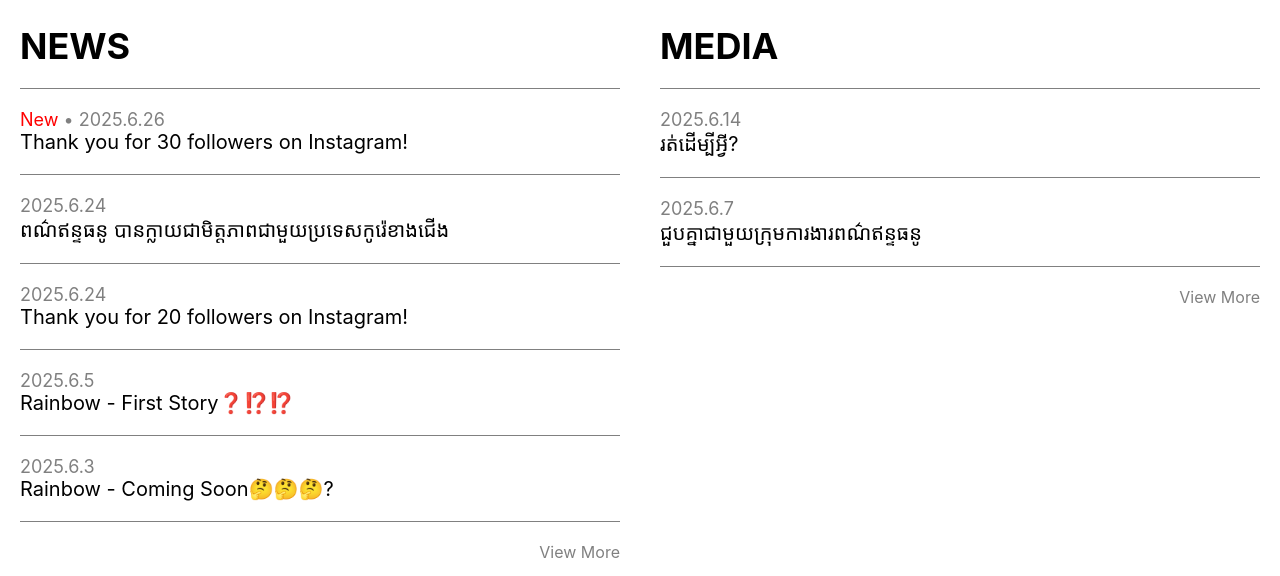
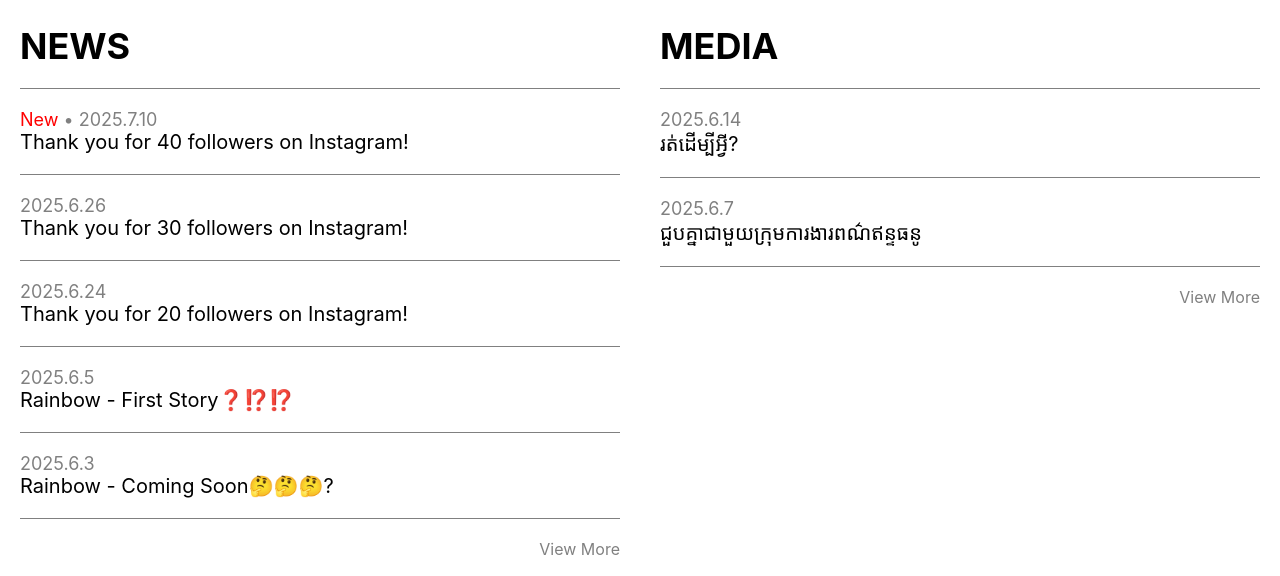
Before and after one commit to avenexz/rainbow, a plain HTML site: page index.html in a window 1280 px wide. Shown: the part 800-1376 px from the top of the page. Drawn offline with Linux system fonts and the light colour scheme; a web font is replaced by a local one.

Commit message:
Add files via upload

```diff
--- a/index.html
+++ b/index.html
@@ -82,18 +82,26 @@
                 <div class="news">
                     <a href="#">
                         <p class="date">
-                            <new>New</new> • 2025.6.26
+                            <new>New</new> • 2025.7.10
+                        </p>
+                        <div class="news-title">Thank you for 40 followers on Instagram!</div>
+                    </a>
+                </div>
+                <div class="news">
+                    <a href="#">
+                        <p class="date">
+                            2025.6.26
                         </p>
                         <div class="news-title">Thank you for 30 followers on Instagram!</div>
                     </a>
                 </div>
-                <div class="news">
+                <!-- <div class="news">
                     <a href="#">
                         <p class="date">2025.6.24
                         </p>
                         <div class="news-title">ពណ៌ឥន្ទធនូ បានក្លាយជាមិត្តភាពជាមួយប្រទេសកូរ៉េខាងជើង</div>
                     </a>
-                </div>
+                </div> -->
                 <div class="news">
                     <a href="20250624.html">
                         <p class="date">2025.6.24
```
Also changed, not shown: news.html (+11 -3 lines).
